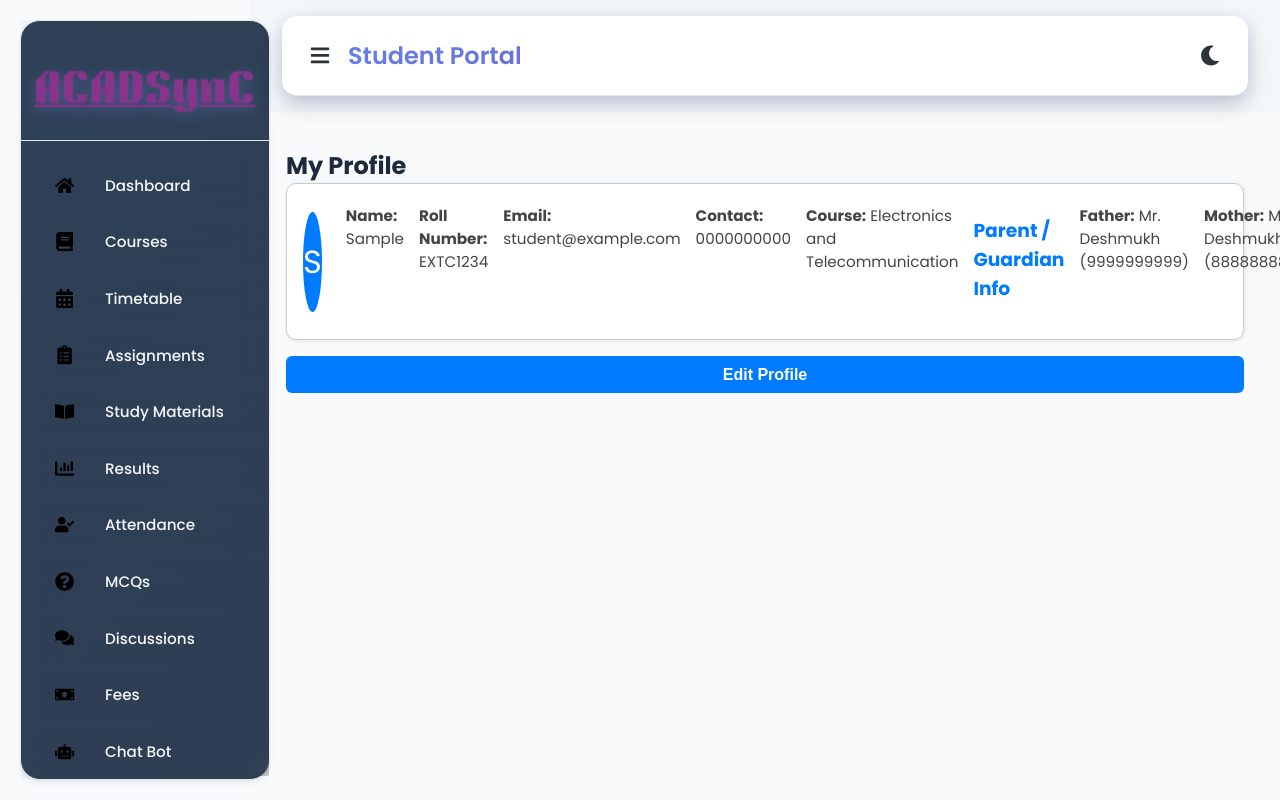
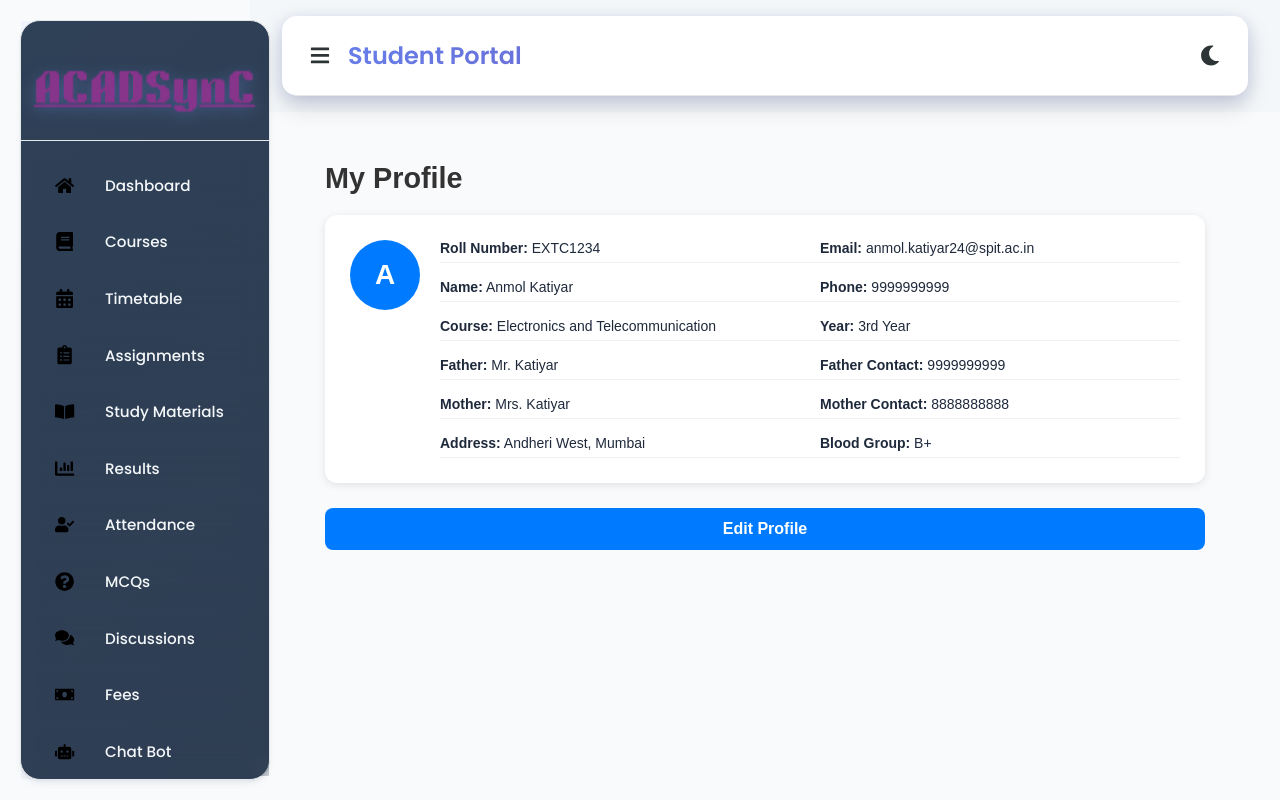
Before and after one commit to pallavdeshmukh18/SIH_2025, a React (Vite) app in the folder frontend/: page /dashboard/student/profile in a window 1280 px wide. Built offline with nearby package versions, Linux system fonts and the light colour scheme; no server answers; sample sign-in values are in the browser's storage.

Commit message:
student profile fixed ui

```diff
--- a/frontend/src/components/StudentProfile.jsx
+++ b/frontend/src/components/StudentProfile.jsx
@@ -1,76 +1,106 @@
-// src/pages/StudentProfile.jsx
-import React, { useState, useEffect } from "react";
+import { useState } from "react";
 import "../css/StudentProfile.css";
 
-function StudentProfile() {
+export default function StudentProfile() {
+    // initial student data
     const [student, setStudent] = useState({
-        name: "",
-        rollNumber: "EXTC1234",
-        email: "",
-        contact: "",
+        name: "Anmol Katiyar",
+        roll: "EXTC1234",
+        email: "anmol.katiyar24@spit.ac.in",
+        phone: "9999999999",
         course: "Electronics and Telecommunication",
-        profilePic: "",
-        parents: {
-            father: { name: "Mr. Deshmukh", contact: "9999999999" },
-            mother: { name: "Mrs. Deshmukh", contact: "8888888888" },
-        },
-        idCard: { idNumber: "STU2025001", issueDate: "2025-06-01" },
-        previousSchool: { name: "ABC High School", board: "CBSE", yearOfPassing: 2023 }
+        year: "3rd Year",
+        father: "Mr. Katiyar",
+        fatherContact: "9999999999",
+        mother: "Mrs. Katiyar",
+        motherContact: "8888888888",
+        address: "Andheri West, Mumbai",
+        bloodGroup: "B+",
     });
 
-    useEffect(() => {
-        const storedName = localStorage.getItem("username") || "Student";
-        const storedEmail = localStorage.getItem("email") || "student@example.com";
-        const storedContact = localStorage.getItem("contact") || "0000000000";
+    // toggle edit mode
+    const [isEditing, setIsEditing] = useState(false);
 
-        setStudent(prev => ({
-            ...prev,
-            name: storedName.charAt(0).toUpperCase() + storedName.slice(1),
-            email: storedEmail,
-            contact: storedContact
-        }));
-    }, []);
+    // update form values (only for editable fields)
+    const handleChange = (e) => {
+        const { name, value } = e.target;
+        setStudent({ ...student, [name]: value });
+    };
 
-    const handleEdit = () => {
-        alert("Profile edit functionality can be implemented here.");
+    // toggle edit / save
+    const handleEditSave = () => {
+        setIsEditing(!isEditing);
     };
 
     return (
-        <div className="student-profile-page">
-            <h2>My Profile</h2>
+        <div className="profile-container">
+            <h2 className="profile-title">My Profile</h2>
 
             <div className="profile-card">
-                {student.profilePic ? (
-                    <img src={student.profilePic} alt="Profile" className="profile-pic" />
-                ) : (
-                    <div className="profile-pic-placeholder">{student.name.charAt(0)}</div>
-                )}
+                <div className="profile-avatar">
+                    {student.name.charAt(0).toUpperCase()}
+                </div>
 
-                <div className="profile-details">
-                    <p><strong>Name:</strong> {student.name}</p>
-                    <p><strong>Roll Number:</strong> {student.rollNumber}</p>
-                    <p><strong>Email:</strong> {student.email}</p>
-                    <p><strong>Contact:</strong> {student.contact}</p>
-                    <p><strong>Course:</strong> {student.course}</p>
+                <div className="profile-info">
+                    <div className="info-row">
+                        <p><strong>Roll Number:</strong> {student.roll}</p>
+                        <p>
+                            <strong>Email:</strong>{" "}
+                            {isEditing ? (
+                                <input
+                                    type="email"
+                                    name="email"
+                                    value={student.email}
+                                    onChange={handleChange}
+                                />
+                            ) : (
+                                student.email
+                            )}
+                        </p>
+                    </div>
 
-                    <h3>Parent / Guardian Info</h3>
-                    <p><strong>Father:</strong> {student.parents.father.name} ({student.parents.father.contact})</p>
-                    <p><strong>Mother:</strong> {student.parents.mother.name} ({student.parents.mother.contact})</p>
+                    <div className="info-row">
+                        <p>
+                            <strong>Name:</strong>{" "}
+                            {isEditing ? (
+                                <input
+                                    type="text"
+                                    name="name"
+                                    value={student.name}
+                                    onChange={handleChange}
+                                />
+                            ) : (
+                                student.name
+                            )}
+                        </p>
+                        <p><strong>Phone:</strong> {student.phone}</p>
+                    </div>
 
-                    <h3>ID Card Details</h3>
-                    <p><strong>ID Number:</strong> {student.idCard.idNumber}</p>
-                    <p><strong>Issue Date:</strong> {student.idCard.issueDate}</p>
+                    <div className="info-row">
+                        <p><strong>Course:</strong> {student.course}</p>
+                        <p><strong>Year:</strong> {student.year}</p>
+                    </div>
 
-                    <h3>Previous School</h3>
-                    <p><strong>School Name:</strong> {student.previousSchool.name}</p>
-                    <p><strong>Board:</strong> {student.previousSchool.board}</p>
-                    <p><strong>Year of Passing:</strong> {student.previousSchool.yearOfPassing}</p>
+                    <div className="info-row">
+                        <p><strong>Father:</strong> {student.father}</p>
+                        <p><strong>Father Contact:</strong> {student.fatherContact}</p>
+                    </div>
+
+                    <div className="info-row">
+                        <p><strong>Mother:</strong> {student.mother}</p>
+                        <p><strong>Mother Contact:</strong> {student.motherContact}</p>
+                    </div>
+
+                    <div className="info-row">
+                        <p><strong>Address:</strong> {student.address}</p>
+                        <p><strong>Blood Group:</strong> {student.bloodGroup}</p>
+                    </div>
                 </div>
             </div>
 
-            <button className="edit-profile-btn" onClick={handleEdit}>Edit Profile</button>
+            <button className="edit-btn" onClick={handleEditSave}>
+                {isEditing ? "Save Profile" : "Edit Profile"}
+            </button>
         </div>
     );
 }
-
-export default StudentProfile;
--- a/frontend/src/css/StudentProfile.css
+++ b/frontend/src/css/StudentProfile.css
@@ -1,58 +1,96 @@
-.student-profile-page {
-    padding: 1rem;
+.profile-container {
+    max-width: 900px;
+    margin: 20px auto;
+    padding: 10px;
+    font-family: Arial, sans-serif;
+}
+
+.profile-title {
+    font-size: 1.8rem;
+    font-weight: bold;
+    margin-bottom: 20px;
+    color: #333;
 }
 
 .profile-card {
     display: flex;
-    align-items: center;
-    gap: 1.5rem;
-    padding: 1rem;
-    border: 1px solid #ccc;
-    border-radius: 10px;
+    flex-direction: row;
+    align-items: flex-start;
+    gap: 20px;
+    padding: 25px;
+    border-radius: 12px;
     background: #fff;
-    box-shadow: 1px 1px 5px rgba(0, 0, 0, 0.1);
-    margin-bottom: 1rem;
+    box-shadow: 0 2px 8px rgba(0, 0, 0, 0.1);
+    flex-wrap: wrap;
 }
 
-.profile-pic {
-    width: 100px;
-    height: 100px;
+.profile-avatar {
+    flex-shrink: 0;
+    width: 70px;
+    height: 70px;
+    background: #007bff;
+    color: #fff;
+    font-size: 28px;
+    font-weight: bold;
     border-radius: 50%;
-    object-fit: cover;
+    display: flex;
+    align-items: center;
+    justify-content: center;
 }
 
-.profile-pic-placeholder {
-    width: 100px;
-    height: 100px;
-    border-radius: 50%;
-    background: #007bff;
-    color: white;
-    font-size: 2rem;
+.profile-info {
+    flex: 1;
     display: flex;
-    justify-content: center;
-    align-items: center;
+    flex-direction: column;
+    gap: 16px;
 }
 
-.profile-details p {
-    margin: 0.3rem 0;
+.section-title {
+    font-size: 1.2rem;
+    font-weight: 600;
+    margin: 10px 0 5px;
+    color: #007bff;
+    border-left: 4px solid #007bff;
+    padding-left: 8px;
 }
 
-.edit-profile-btn {
-    padding: 0.6rem 1.2rem;
-    background: #007bff;
-    color: white;
-    border: none;
-    border-radius: 6px;
-    cursor: pointer;
+.info-row {
+    display: flex;
+    justify-content: space-between;
+    gap: 20px;
+    flex-wrap: wrap;
+    padding-bottom: 6px;
+    border-bottom: 1px solid #f0f0f0;
 }
 
-.profile-details h3 {
-    margin-top: 1rem;
-    color: #007bff;
-    margin-bottom: 0.3rem;
+.info-row p {
+    margin: 0;
+    font-size: 14px;
+    flex: 1;
+    min-width: 200px;
 }
 
+.edit-btn {
+    display: block;
+    margin: 25px auto 0;
+    padding: 12px 24px;
+    background: #007bff;
+    color: #fff;
+    border: none;
+    border-radius: 8px;
+    font-weight: bold;
+    cursor: pointer;
+    transition: 0.3s;
+}
 
-.edit-profile-btn:hover {
+.edit-btn:hover {
     background: #0056b3;
 }
+
+input {
+    padding: 4px 8px;
+    border: 1px solid #ccc;
+    border-radius: 6px;
+    font-size: 14px;
+    width: 180px;
+}
```
